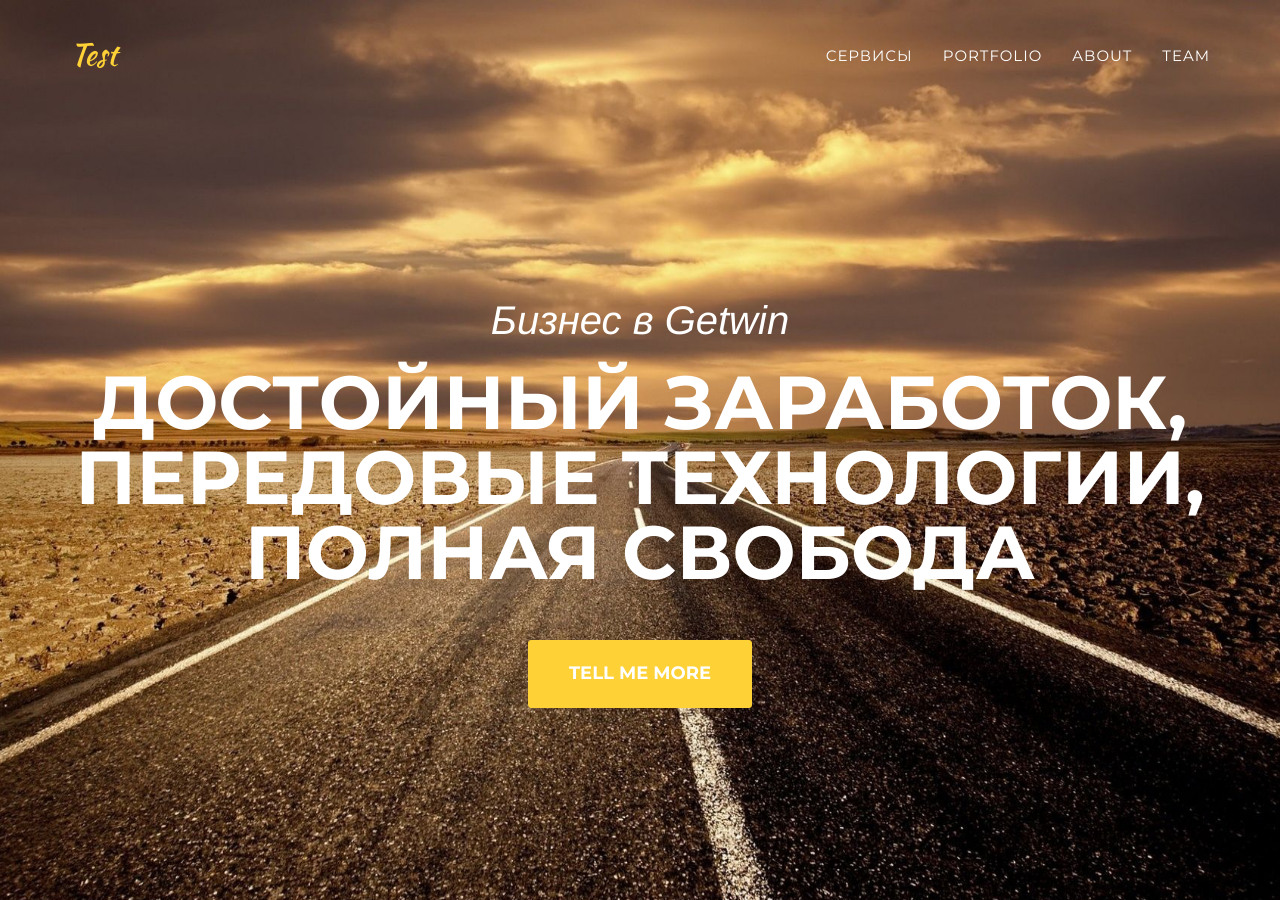
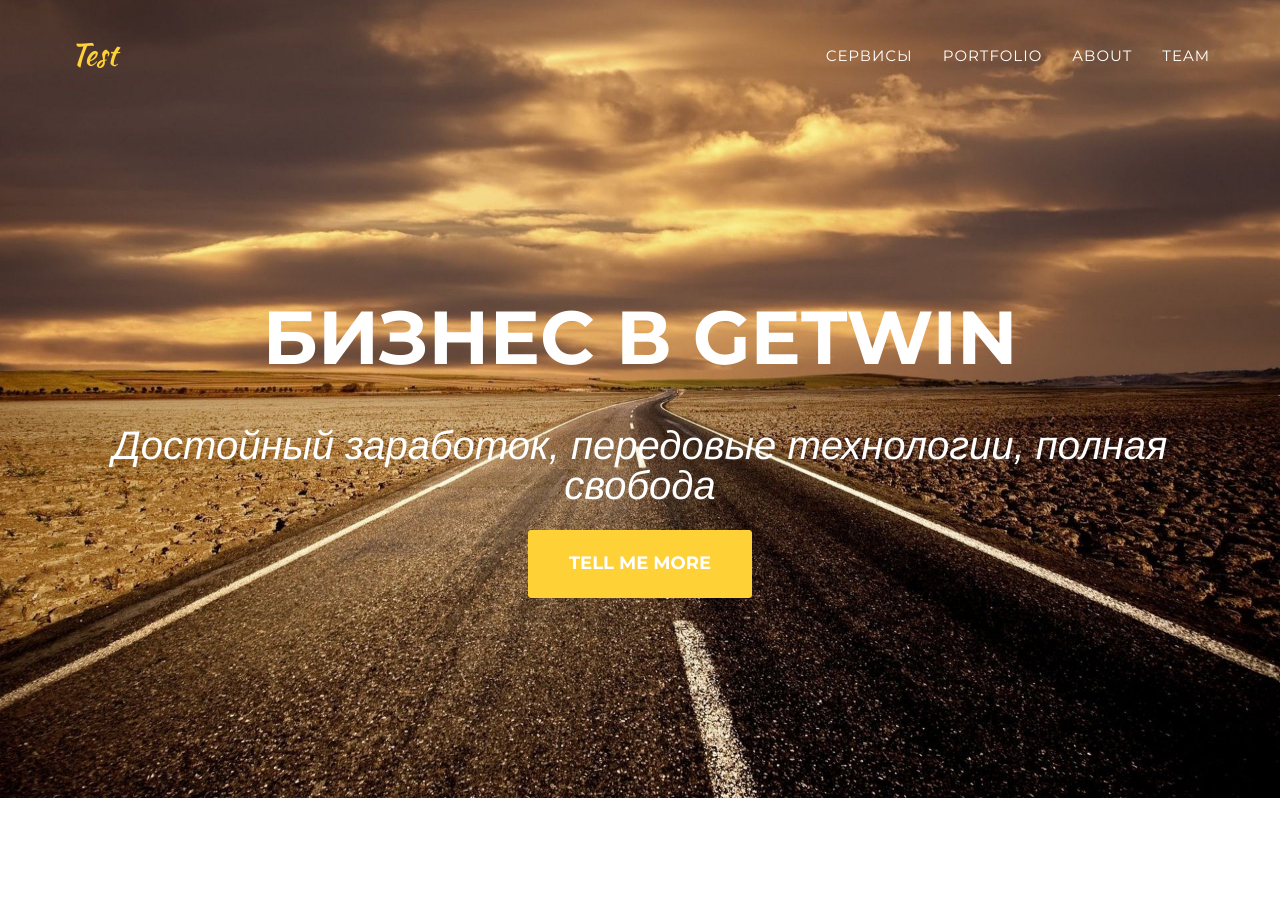
Before and after one commit to IvanovVasiliy/main_site, a Jekyll site: the page built from index.html, in a window 1280 px wide and 900 px high. Built offline with Jekyll 4.4.1, drawn with Linux system fonts in a browser that asks for light colours; some web fonts are replaced.

Commit message:
Первый коммит

```diff
--- a/_includes/header.html
+++ b/_includes/header.html
@@ -44,8 +44,8 @@
     <header>
         <div class="container">
             <div class="intro-text">
-                <div class="intro-lead-in">Бизнес в Getwin</div>
-                <div class="intro-heading">Достойный заработок, передовые технологии, полная свобода</div>
+                <div class="intro-heading">Бизнес в Getwin</div>
+                <div class="intro-lead-in">Достойный заработок, передовые технологии, полная свобода</div>
                 <a href="#services" class="page-scroll btn btn-xl">Tell Me More</a>
             </div>
         </div>
```
